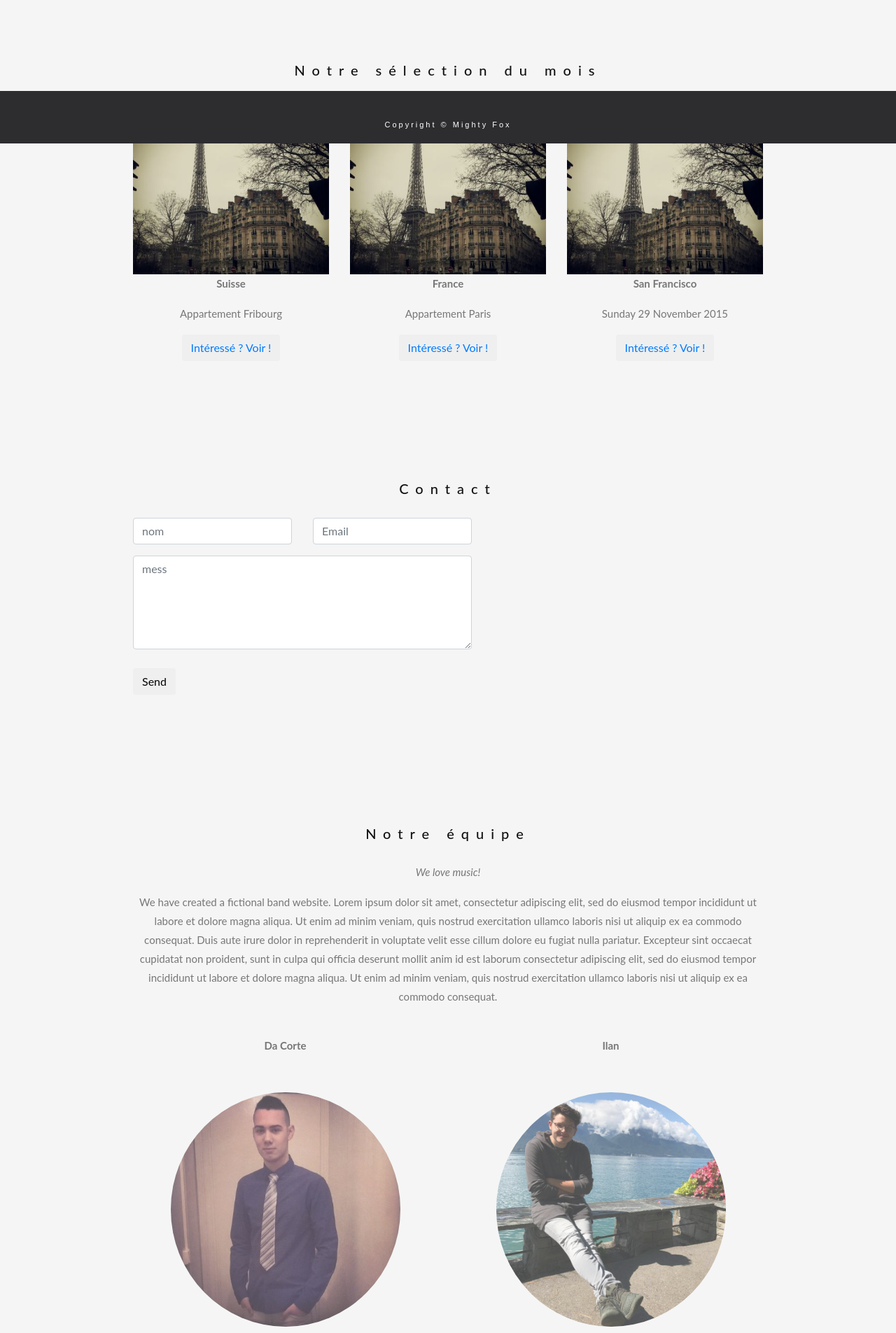
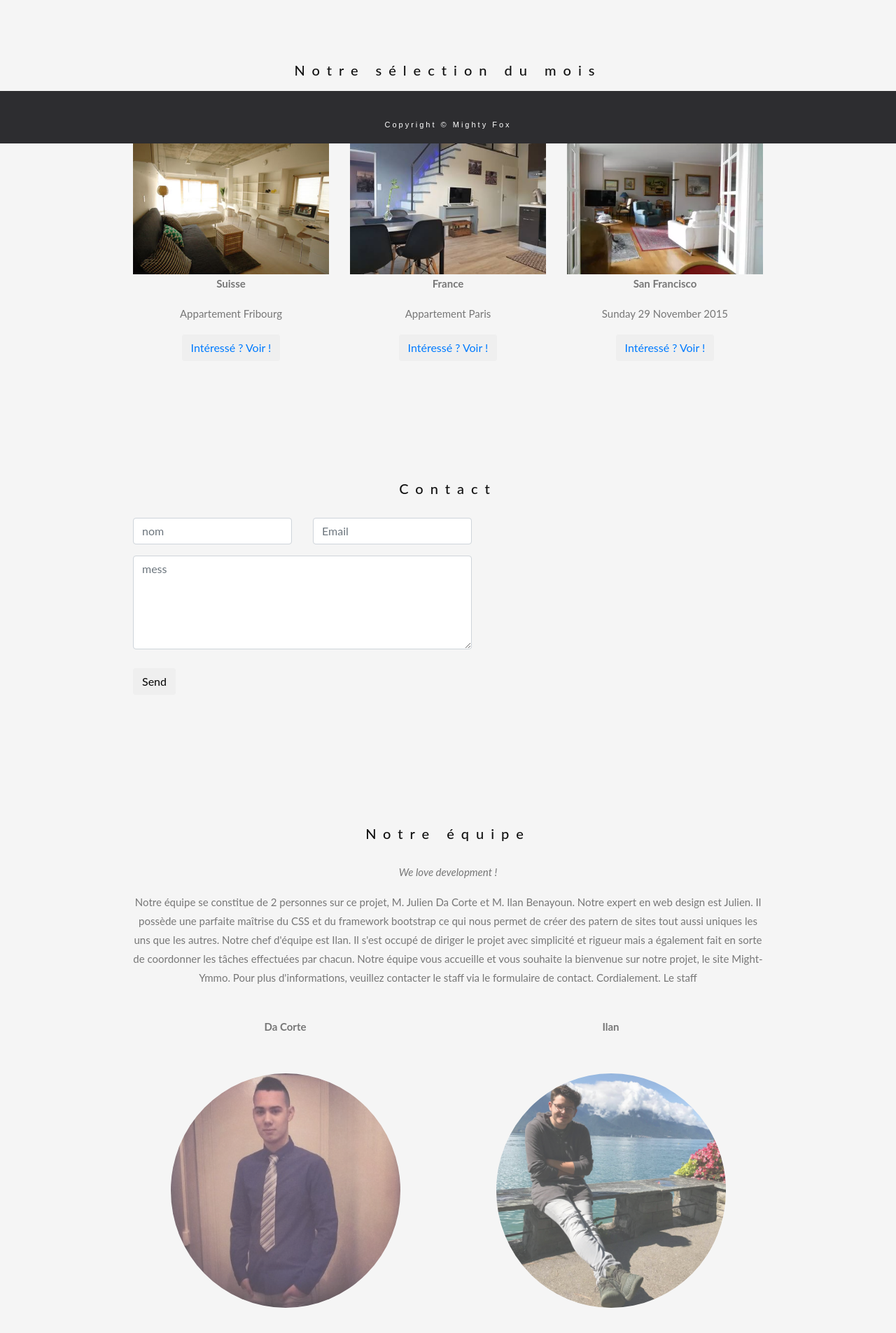
Before and after one commit to Loukoulele/Might-Ymmo, a PHP site: page / in a window 1280 px wide. Shown: the part 595-2500 px from the top of the page at 70% size. After the commit the page ends 2464 px from the top, so only its background shows below. Run offline with PHP 8.4, Linux system fonts and the light colour scheme; some libraries are stand-ins or nearby versions.

Commit message:
v1.3 "Encodate + Text"

```diff
--- a/admin/in_appart.php
+++ b/admin/in_appart.php
@@ -42,7 +42,7 @@ if(!isset($_SESSION['admin']))
     <div class="col col-md-auto">
       <div class="card shadow">
         <div class="header text-center">
-          <H4>Liste des appartements </h4>
+          <H4>Liste d'appartements </h4>
         </div>
         <div class="ontent table-full-width table-responsive">
           <table class="table table-striped table-hover">
--- a/assets/equipe.php
+++ b/assets/equipe.php
@@ -1,7 +1,13 @@
 <div id="band" class="container text-center">
   <h3>Notre équipe</h3>
-  <p><em>We love music!</em></p>
-  <p>We have created a fictional band website. Lorem ipsum dolor sit amet, consectetur adipiscing elit, sed do eiusmod tempor incididunt ut labore et dolore magna aliqua. Ut enim ad minim veniam, quis nostrud exercitation ullamco laboris nisi ut aliquip ex ea commodo consequat. Duis aute irure dolor in reprehenderit in voluptate velit esse cillum dolore eu fugiat nulla pariatur. Excepteur sint occaecat cupidatat non proident, sunt in culpa qui officia deserunt mollit anim id est laborum consectetur adipiscing elit, sed do eiusmod tempor incididunt ut labore et dolore magna aliqua. Ut enim ad minim veniam, quis nostrud exercitation ullamco laboris nisi ut aliquip ex ea commodo consequat.</p>
+  <p><em>We love development !</em></p>
+  <p>Notre équipe se constitue de 2 personnes sur ce projet, M. Julien Da Corte et M. Ilan Benayoun.
+Notre expert en web design est Julien. Il possède une parfaite maîtrise du CSS et du framework bootstrap ce qui nous permet de créer des patern de sites tout aussi uniques les uns que les autres.
+Notre chef d'équipe est Ilan. Il s'est occupé de diriger le projet avec simplicité et rigueur mais a également fait en sorte de coordonner les tâches effectuées par chacun.
+Notre équipe vous accueille et vous souhaite la bienvenue sur notre projet, le site Might-Ymmo.
+Pour plus d'informations, veuillez contacter le staff via le formulaire de contact.
+Cordialement.
+Le staff</p>
   <br>
   <div class="row">
     <div class="col-sm-6">
--- a/assets/header_appart.php
+++ b/assets/header_appart.php
@@ -1,7 +1,7 @@
 <style><?php include 'header.css' ?></style>
 
 <nav class="navbar navbar-expand-lg">
-  <a class="navbar-brand" href="#acceuil"><img src="img/logo.png" height="50" width="100"</a>
+  <a class="navbar-brand" href="../index.php"><img src="img/logo.png" height="50" width="100"</a>
     <div class="collapse navbar-collapse">
      <ul class="navbar-nav ml-auto">
         <li  class="nav-item"><a class="nav-link display" href="../index.php">Accueil</a></li>
--- a/assets/header_home.php
+++ b/assets/header_home.php
@@ -1,7 +1,7 @@
 <style><?php include 'header.css' ?></style>
 
 <nav class="navbar navbar-expand-lg">
-  <a class="navbar-brand" href="#acceuil"><img src="images/logo.png" height="50" width="100"</a>
+  <a class="navbar-brand" href="index.php"><img src="images/logo.png" height="50" width="100"</a>
     <div class="collapse navbar-collapse">
      <ul class="navbar-nav ml-auto">
         <li  class="nav-item"><a class="nav-link display" href="index.php">Accueil</a></li>
--- a/maison/maison.php
+++ b/maison/maison.php
@@ -5,7 +5,7 @@
     <div class="row text-center">
       <div class="col-sm-4">
         <div class="thumbnail">
-          <img src="images/paris.jpg" alt="Paris" class="img-fluid">
+          <img src="images/appart1.jpg" alt="Paris" class="img-fluid">
           <p><strong>Suisse</strong></p>
           <p>Appartement Fribourg</p>
           <!--<button class="btn" data-toggle="modal" data-target="#myModal">Interesser ? Voir !</button>-->
@@ -14,7 +14,7 @@
       </div>
       <div class="col-sm-4">
         <div class="thumbnail">
-          <img src="images/paris.jpg" alt="New York" class="img-fluid">
+          <img src="images/appart2.jpg" alt="New York" class="img-fluid">
           <p><strong>France</strong></p>
           <p>Appartement Paris</p>
           <!--<button class="btn" data-toggle="modal" data-target="#myModal">Interesser ? Voir !</button>-->
@@ -23,7 +23,7 @@
       </div>
       <div class="col-sm-4">
         <div class="thumbnail">
-          <img src="images/paris.jpg" alt="San Francisco" class="img-fluid">
+          <img src="images/appart3.jpg" alt="San Francisco" class="img-fluid">
           <p><strong>San Francisco</strong></p>
           <p>Sunday 29 November 2015</p>
           <!--<button class="btn" data-toggle="modal" data-target="#myModal">Interesser ? Voir !</button>-->
```
Also changed, not shown: README.md, images/Atom_editor_logo.svg.png (added), images/appart1.jpg (added), images/appart2.jpg (added), images/appart3.jpg (added), 1 other file.
